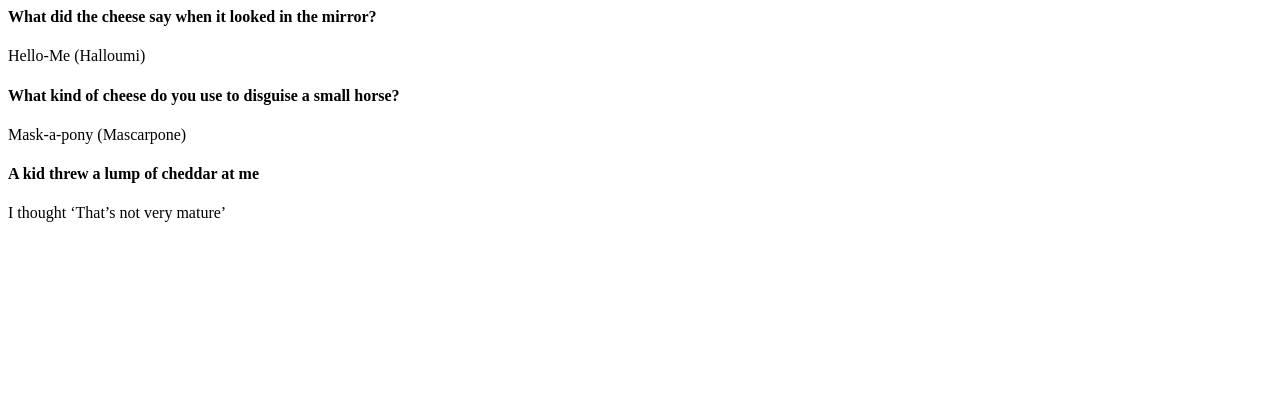
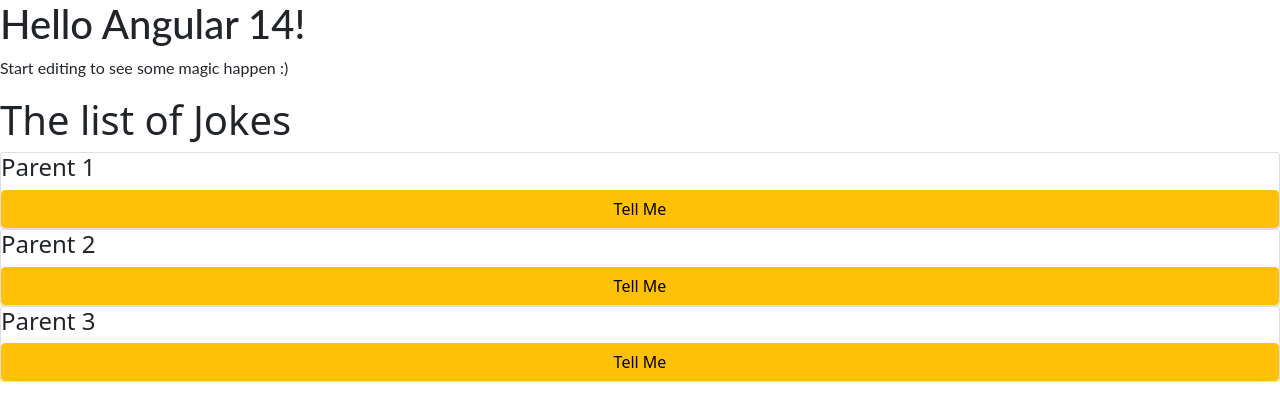
Before and after one commit to spineshanks/angular-learning, an Angular app: page / in a window 1280 px wide. Shown: the top 420 px of the page. Built offline with nearby package versions, Linux system fonts and the light colour scheme.

Commit message:
Till Page 50

```diff
--- a/package.json
+++ b/package.json
@@ -11,6 +11,8 @@
     "@angular/platform-browser": "^12.2.5",
     "@angular/platform-browser-dynamic": "^12.2.5",
     "@angular/router": "^12.2.5",
+    "@popperjs/core": "^2.10.2",
+    "bootstrap": "^5.1.3",
     "rxjs": "^7.3.0",
     "tslib": "^2.3.1",
     "zone.js": "^0.11.4"
--- a/src/app/app.component.html
+++ b/src/app/app.component.html
@@ -2,3 +2,5 @@
 <p>
   Start editing to see some magic happen :)
 </p>
+<h1>The list of Jokes</h1>
+<joke-list></joke-list>
--- a/src/app/app.module.ts
+++ b/src/app/app.module.ts
@@ -10,6 +10,6 @@
 @NgModule({
   imports:      [ BrowserModule, FormsModule ],
   declarations: [ AppComponent, HelloComponent,JokeComponent,JokeListComponent ],
-  bootstrap:    [ JokeListComponent ]
+  bootstrap:    [ AppComponent ]
 })
 export class AppModule { }
--- a/src/app/joke.component.ts
+++ b/src/app/joke.component.ts
@@ -1,15 +1,20 @@
 import { Component, Input } from '@angular/core';
+import {Joke} from './joke';
 
 @Component({
   selector: 'joke',
-  template: `<h1>My Name is Ashish</h1>`,
-  styles: [`h1 { font-family: Lato; }`]
+  template: `
+  <div class="card card-block">
+<h4 class="card-title">{{data.setup}}</h4>
+<p class="card-text"
+[hidden]="data.hide">{{data.punchline}}</p>
+<a (click)="data.toggle()"
+class="btn btn-warning">Tell Me
+</a>
+</div>
+  `,
+  styles: [`h1 { font-family: Lato; }`],
 })
 export class JokeComponent {
-  setup: string;
-  punchline: string;
-  constructor() {
-  this.setup = "What did the cheese say when it looked in the mirror?";
-  this.punchline = "Halloumi (Hello Me)";
-  }
-  }
+  @Input('joke') data: Joke;
+}
--- /dev/null
+++ b/src/app/joke.ts
@@ -0,0 +1,14 @@
+
+export class Joke {
+  public setup: string;
+  public punchline: string;
+  public hide: boolean;
+  constructor(setup: string, punchline: string) {
+    this.setup = setup;
+    this.punchline = punchline;
+    this.hide = true;
+  }
+  toggle() {
+    this.hide = !this.hide;
+  }
+}
--- a/src/app/jokelist.component.ts
+++ b/src/app/jokelist.component.ts
@@ -1,34 +1,23 @@
 import { Component, Input } from '@angular/core';
-import { JokeComponent } from './joke.component';
+import {Joke} from './joke';
 
-let joke = new JokeComponent();
 
 @Component({
   selector: 'joke-list',
   template: `
-  <div class="card card-block"
-  *ngFor="let joke of jokes">
-  <h4 class="card-title">{{joke.setup}}</h4>
-  <p class="card-text">{{joke.punchline}}</p>
-  </div>
+  <joke *ngFor="let j of jokes" [joke]="j"></joke>
   `,
 })
 export class JokeListComponent {
-  jokes: JokeComponent[];
+  jokes: Joke[];
   constructor() {
     this.jokes = [
-      {
-        setup: 'What did the cheese say when it looked in the mirror?',
-        punchline: 'Hello-Me (Halloumi)',
-      },
-      {
-        setup: 'What kind of cheese do you use to disguise a small horse?',
-        punchline: 'Mask-a-pony (Mascarpone)',
-      },
-      {
-        setup: 'A kid threw a lump of cheddar at me',
-        punchline: 'I thought ‘That’s not very mature’',
-      },
+      new Joke('Parent 1', 'Yeah this is Joke 1'),
+      new Joke('Parent 2', 'Yeah this is Joke 2'),
+      new Joke('Parent 3', 'Yeah this is joke 3'),
     ];
   }
+  toggle(joke) {
+    joke.hide = !joke.hide;
+  }
 }
--- a/src/index.html
+++ b/src/index.html
@@ -1,2 +1 @@
-<!-- <my-app>loading</my-app> -->
-<joke-list></joke-list>
+<my-app>loading</my-app>
--- a/src/styles.css
+++ b/src/styles.css
@@ -1 +1,2 @@
 /* Add application styles & imports to this file! */
+@import '~bootstrap/dist/css/bootstrap.min.css';
```
